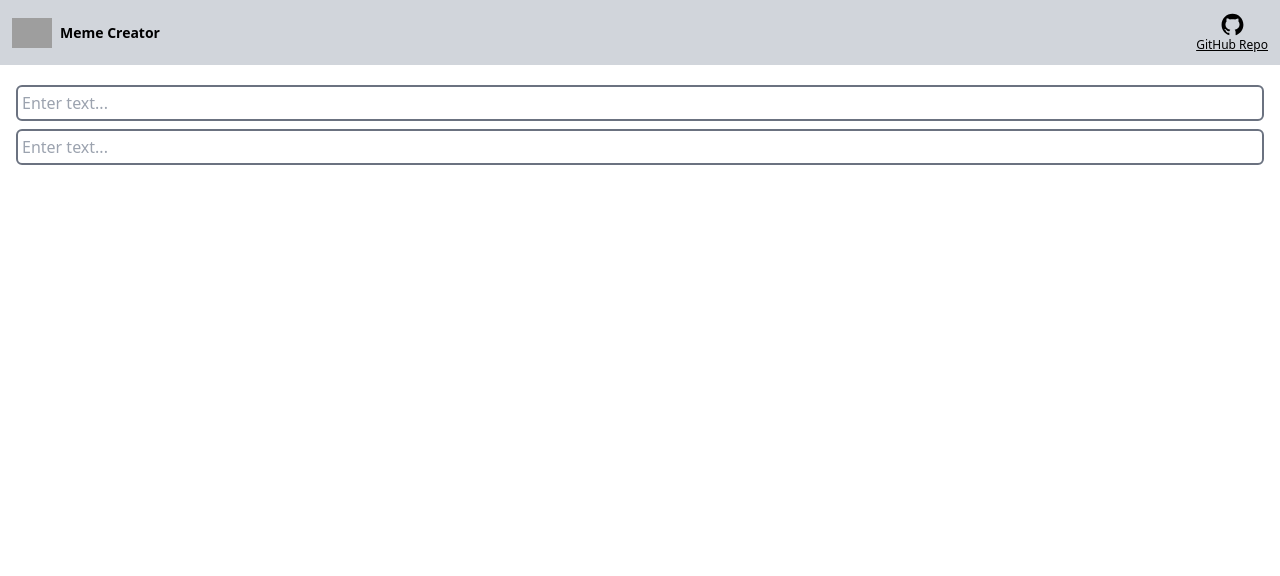
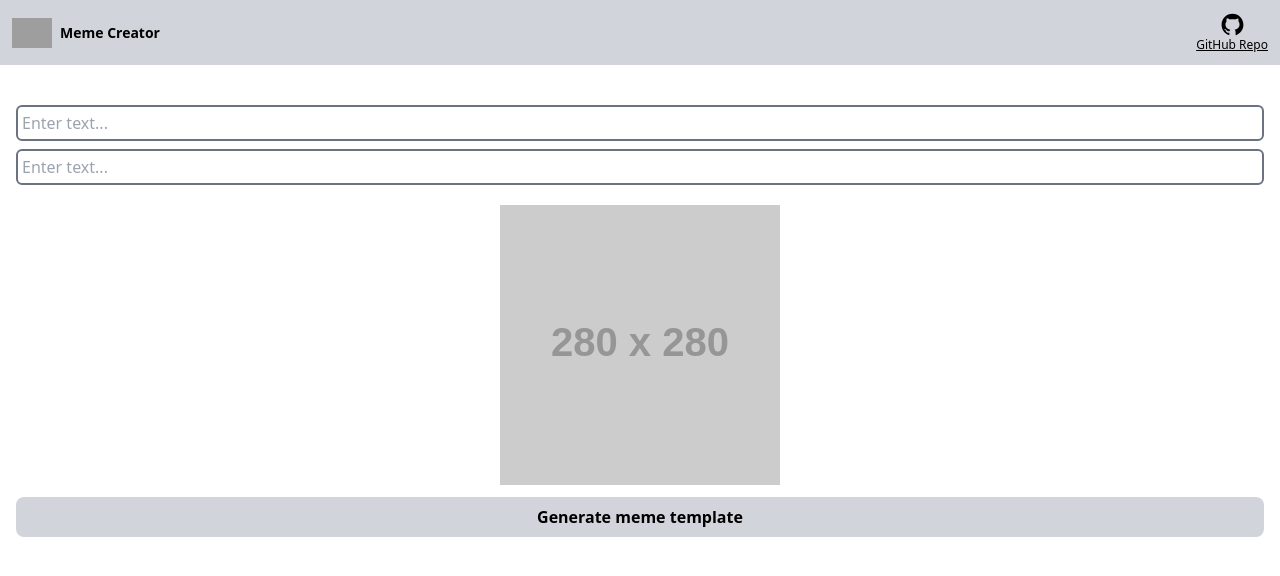
Before and after one commit to CDDR1/meme-generator-app, a React (Create React App) app: page / in a window 1280 px wide. Shown: the top 576 px of the page. Built offline with nearby package versions, Linux system fonts and the light colour scheme; grey boxes are pictures that could not be loaded.

Commit message:
Created GenerateMeme component

```diff
--- a/src/App.js
+++ b/src/App.js
@@ -1,11 +1,13 @@
 import Header from "./components/Header";
 import MemeInputs from "./components/MemeInputs";
+import GenerateMeme from "./components/GenerateMeme";
 
 const App = () => {
     return (
         <div className="App">
             <Header />
             <MemeInputs />
+            <GenerateMeme />
         </div>
     );
 };
--- /dev/null
+++ b/src/components/GenerateMeme.jsx
@@ -0,0 +1,12 @@
+const GenerateMeme = () => {
+    return (
+        <div className="flex flex-col items-center gap-3 px-4">
+            <div>
+                <img src="https://via.placeholder.com/280" alt="Meme template" className="block w-full" />
+            </div>
+            <button className="font-semibold bg-gray-300 p-2 block w-full rounded-lg">Generate meme template</button>
+        </div>
+    );
+};
+
+export default GenerateMeme;
--- a/src/components/MemeInputs.jsx
+++ b/src/components/MemeInputs.jsx
@@ -2,7 +2,7 @@ import Input from "./Input";
 
 const MemeInputs = () => {
     return (
-        <div className="flex flex-col gap-2 px-4 pt-5">
+        <div className="flex flex-col gap-2 px-4 pt-10 pb-5">
             <Input />
             <Input />
         </div>
```
